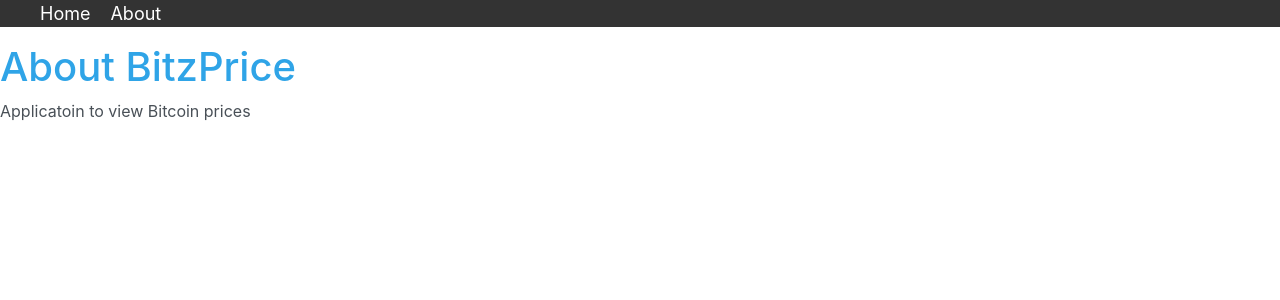
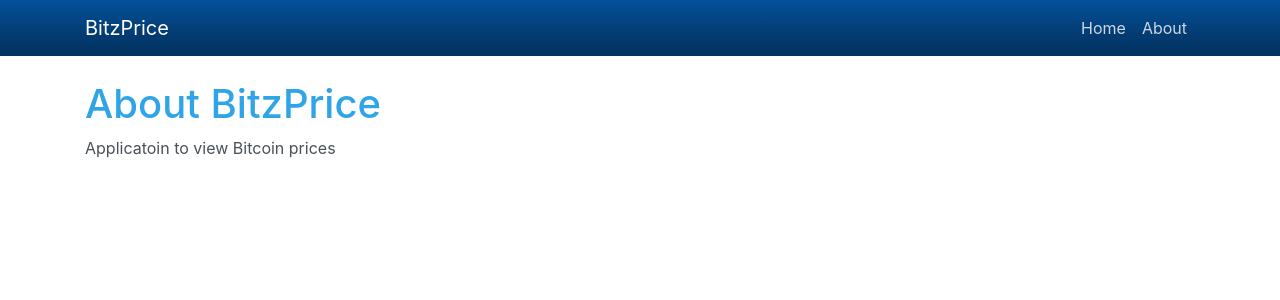
Before and after one commit to aioimo/next-js-tutorial, a Next.js app: page /about in a window 1280 px wide. Shown: the top 300 px of the page. Built offline with nearby package versions, Linux system fonts and the light colour scheme.

Commit message:
update bootstrap navbar, add container

```diff
--- a/components/Layout.js
+++ b/components/Layout.js
@@ -8,7 +8,10 @@
       <link rel="stylesheet" href="https://bootswatch.com/4/cerulean/bootstrap.min.css"/>
     </Head>
     <Navbar/>
-    {props.children}
+    <div className="container">
+      {props.children}
+    </div>
+
   </div>
 )
 
--- a/components/Navbar.js
+++ b/components/Navbar.js
@@ -1,33 +1,21 @@
 import Link from 'next/link';
 
 const Navbar = () => (
-  <div>
-    <ul>
-      <li><Link href="/"><a>Home</a></Link></li>
-      <li><Link href="/about"><a>About</a></Link></li>
-    </ul>
-
-    <style jsx>{`
-      ul {
-        background: #333;
-        color: #fff;
-        list-style: none;
-        display: flex;
-
-      }
-
-      ul li {
-        font-size: 18px;
-        margin-right: 20px;
-      }
-
-      ul li a {
-        color: #fff;
-        text-decoratoin: none;
-      }
-
-    `}</style>
-  </div>
+  <nav className="navbar navbar-expand-lg navbar-dark bg-dark mb-4">
+    <div className="container">
+      <a className="navbar-brand" href="#">BitzPrice</a>
+      <div className="collapse navbar-collapse" id="navbarColor02">
+        <ul className="navbar-nav ml-auto">
+          <li className="nav-item">
+            <Link href="/"><a className="nav-link">Home</a></Link>
+          </li>
+          <li className="nav-item">
+            <Link href="/about"><a className="nav-link">About</a></Link>
+          </li>
+        </ul>
+      </div>
+    </div>
+  </nav>
 
 );
 
```
